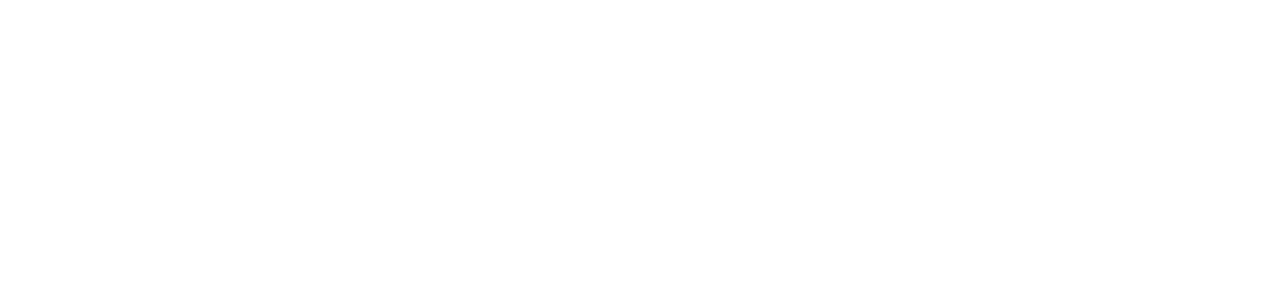
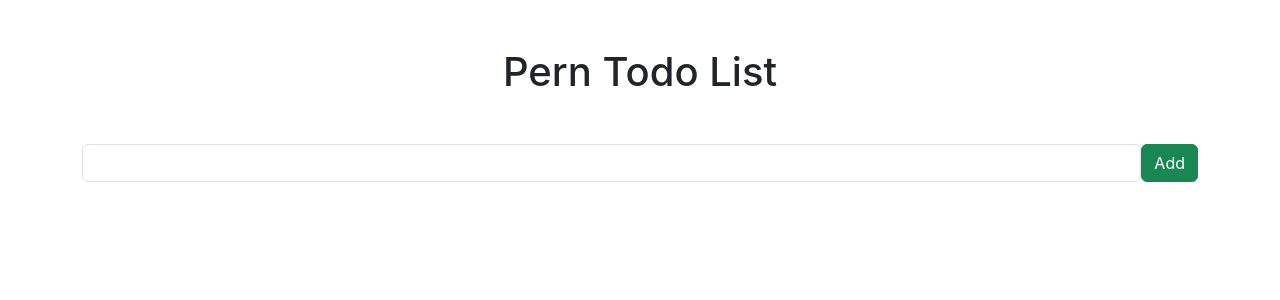
Before and after one commit to patumang/practice-projects, a React (Create React App) app in the folder pern-todo-app/client/: page / in a window 1280 px wide. Shown: the top 300 px of the page. Built offline with nearby package versions, Linux system fonts and the light colour scheme; the HTML template or start-up script is replaced by a standard one.

Commit message:
design input todo form

```diff
--- a/pern-todo-app/client/src/App.js
+++ b/pern-todo-app/client/src/App.js
@@ -1,8 +1,18 @@
 import { Fragment } from 'react';
 import './App.css';
 
+//components
+
+import InputTodo from './components/InputTodo';
+
 function App() {
-  return <Fragment></Fragment>;
+  return (
+    <Fragment>
+      <div className='container'>
+        <InputTodo />
+      </div>
+    </Fragment>
+  );
 }
 
 export default App;
--- a/pern-todo-app/client/src/components/InputTodo.js
+++ b/pern-todo-app/client/src/components/InputTodo.js
@@ -0,0 +1,14 @@
+import { Fragment } from 'react';
+const InputTodo = () => {
+  return (
+    <Fragment>
+      <h1 className='text-center mt-5'>Pern Todo List</h1>
+      <form className='d-flex mt-5'>
+        <input type='text' className='form-control' />
+        <button className='btn btn-success'>Add</button>
+      </form>
+    </Fragment>
+  );
+};
+
+export default InputTodo;
```
